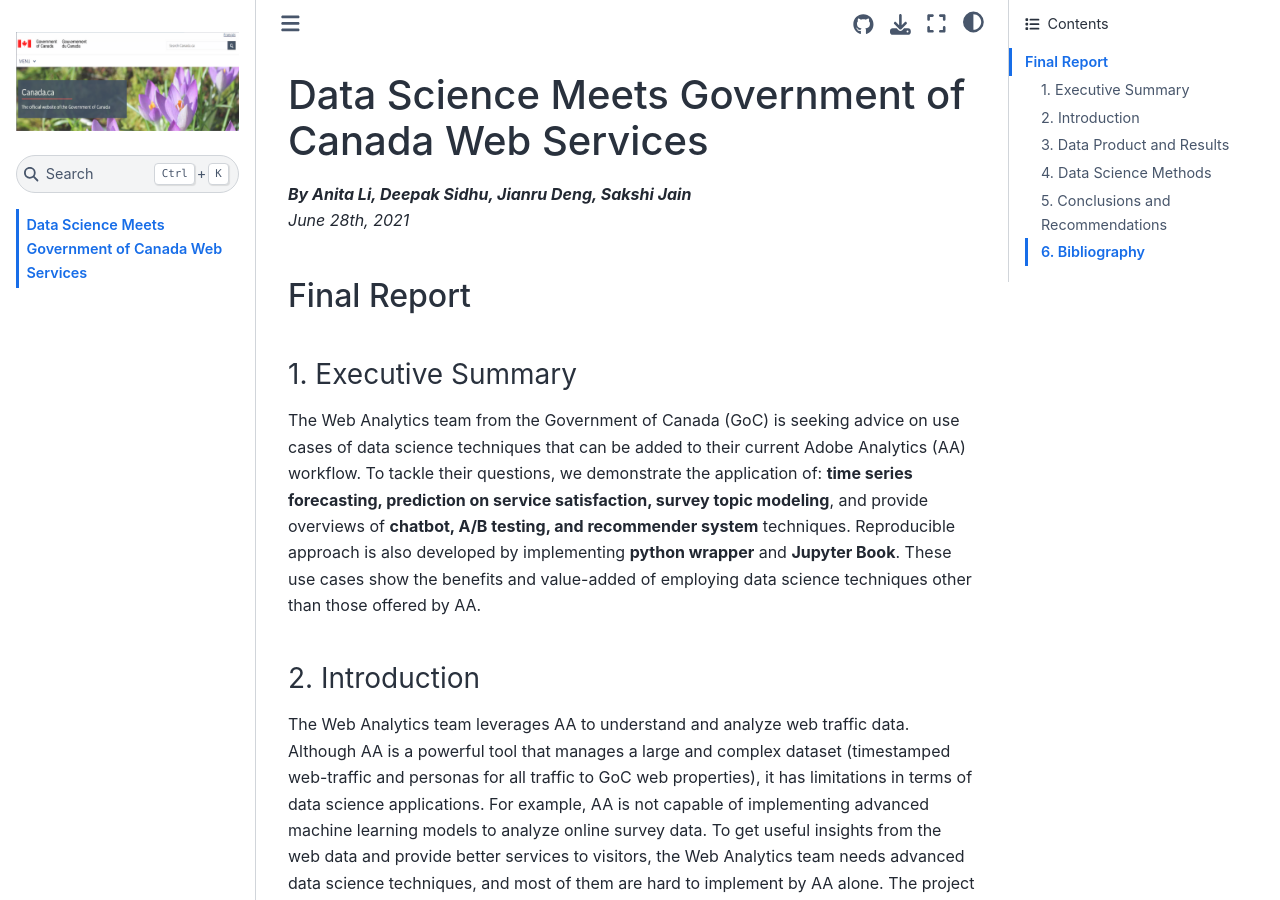
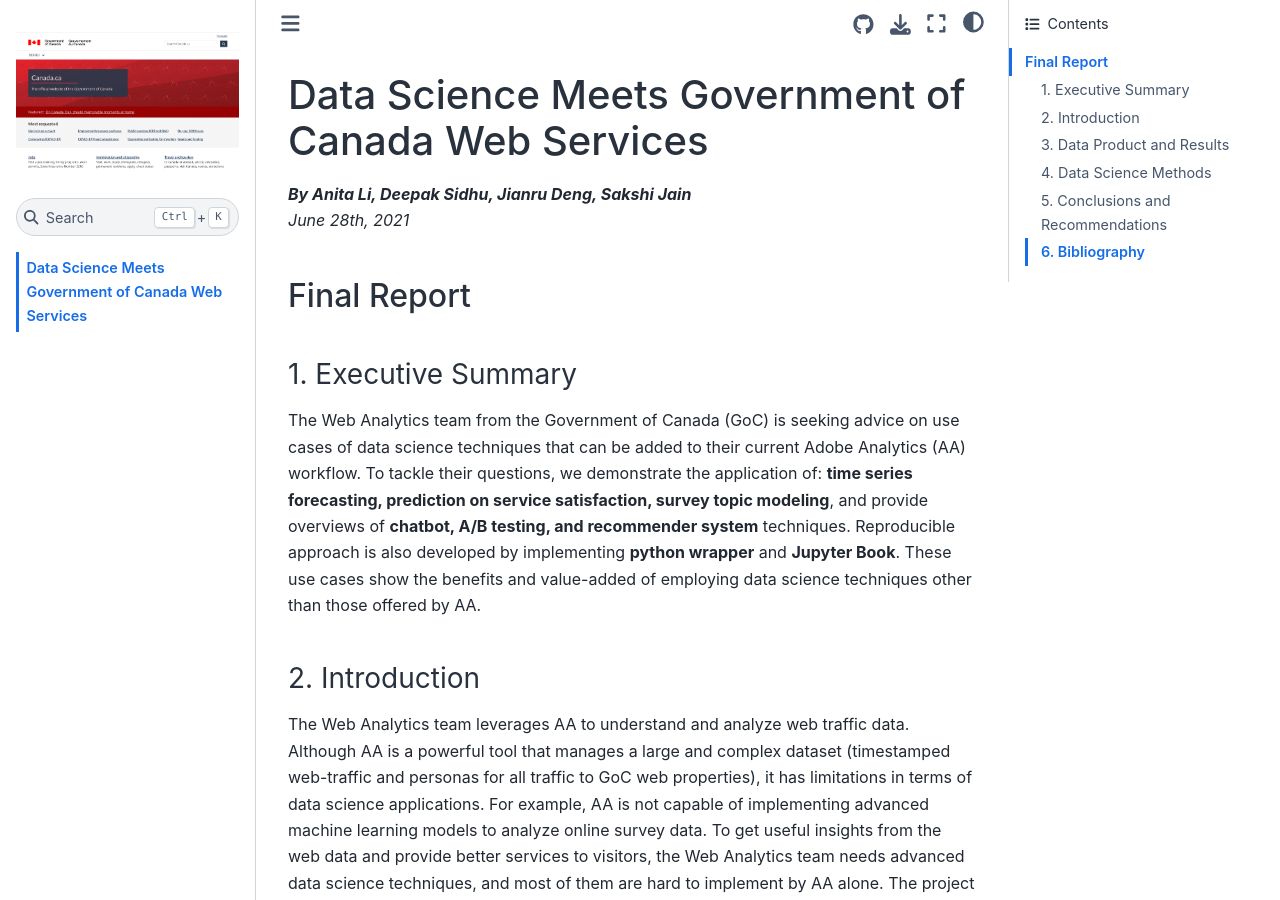
Before and after one commit to deepaksidhu/final-report-Capstone, a Jupyter Book: the page built from final_report.ipynb, in a window 1280 px wide and 900 px high. Built offline with Jupyter Book 1.0.4 settings and Sphinx 7.4.7 and the Sphinx Book theme 1.1.4, drawn with Linux system fonts in a browser that asks for light colours; cross-references to code outside the pages are shown as plain code.

Commit message:
add cover page (#8)
* start version

* 1st para

* edit and cut on pred part

* add ts

* add fig and chatbot etc.

* add the link of book

* add pic

* fix image

* change to analytics

* bold words

* intro edit

* edit till data product

* edit ts

* edit prediction

* fix the image size

* edit on topic modelling

* done 4.4 edits

* add ts bib

* change gh url

* modify config

```diff
--- a/_config.yml
+++ b/_config.yml
@@ -3,7 +3,7 @@
 
 title: Data Science Meets Government of Canada Web Services
 author: Anita Li, Deepak Sidhu, Jianru Deng, Sakshi Jain
-logo: canada.png
+logo: img/goc.png
 
 # Force re-execution of notebooks on each build.
 # See https://jupyterbook.org/content/execute.html
```
